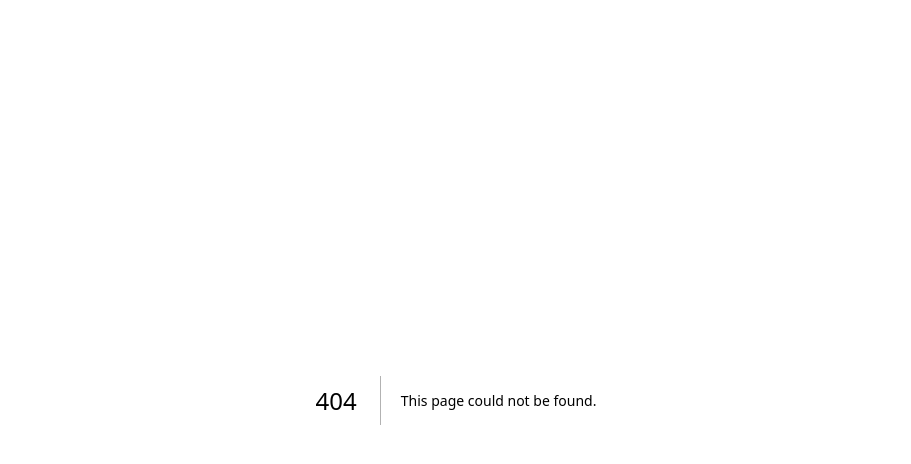
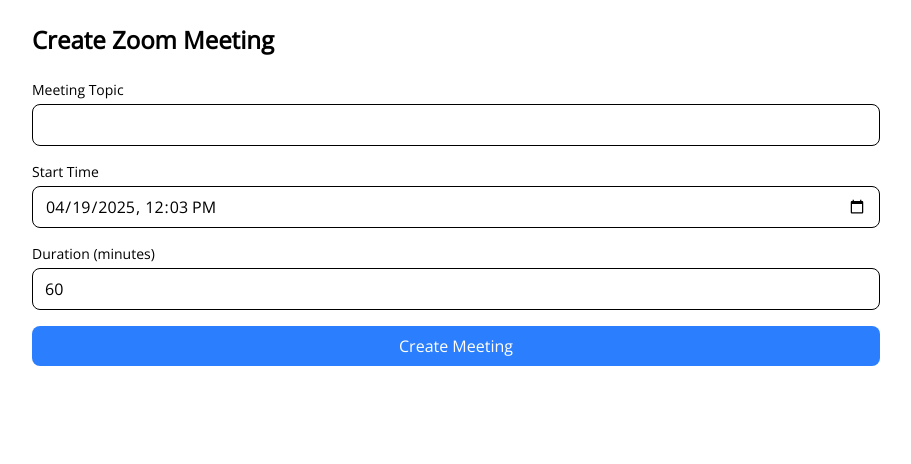
Before and after one commit to reynardaj/WeLearn, a Next.js app: page /session in a window 1280 px wide. Before the commit this address had no page. Shown: the top 464 px of the page, without its empty margins (184-1095 px from the left). Built offline with nearby package versions, Linux system fonts and the light colour scheme.

Commit message:
added create meeting zoom api

```diff
--- a/package.json
+++ b/package.json
@@ -10,7 +10,10 @@
   },
   "dependencies": {
     "autoprefixer": "^10.4.21",
+    "axios": "^1.9.0",
     "clsx": "^2.1.1",
+    "date-fns": "^4.1.0",
+    "jsonwebtoken": "^9.0.2",
     "next": "15.2.3",
     "nextjs-app": "file:",
     "postcss": "^8.5.3",
@@ -20,6 +23,7 @@
   "devDependencies": {
     "@eslint/eslintrc": "^3",
     "@tailwindcss/postcss": "^4",
+    "@types/jsonwebtoken": "^9.0.9",
     "@types/node": "^20",
     "@types/react": "^19",
     "@types/react-dom": "^19",
--- /dev/null
+++ b/src/app/api/zoom/create-meeting/route.ts
@@ -0,0 +1,39 @@
+import { NextResponse } from "next/server";
+import { ZoomAPI } from "@/lib/zoom";
+
+export async function POST(request: Request) {
+  try {
+    const body = await request.json();
+    const zoom = ZoomAPI.getInstance();
+
+    // Default meeting settings
+    const meetingData = {
+      topic: body.topic || "New Meeting",
+      type: 2, // Scheduled meeting
+      start_time: body.start_time || new Date().toISOString(),
+      duration: body.duration || 60, // 60 minutes
+      timezone: body.timezone || "Asia/Jakarta",
+      password: body.password || "123456",
+    };
+
+    const meeting = await zoom.createMeeting(meetingData);
+
+    return NextResponse.json({
+      success: true,
+      meeting: {
+        id: meeting.id,
+        join_url: meeting.join_url,
+        start_url: meeting.start_url,
+        topic: meeting.topic,
+        start_time: meeting.start_time,
+        duration: meeting.duration,
+      },
+    });
+  } catch (error) {
+    console.error("Error creating meeting:", error);
+    return NextResponse.json(
+      { success: false, error: "Failed to create meeting" },
+      { status: 500 }
+    );
+  }
+}
--- /dev/null
+++ b/src/app/session/page.tsx
@@ -0,0 +1,117 @@
+"use client";
+import { useState } from "react";
+import { format } from "date-fns";
+
+export default function SessionPage() {
+  const [topic, setTopic] = useState("");
+  const [startTime, setStartTime] = useState(new Date());
+  const [duration, setDuration] = useState(60);
+  const [meetingUrl, setMeetingUrl] = useState("");
+  const [loading, setLoading] = useState(false);
+
+  const handleSubmit = async (e: React.FormEvent) => {
+    e.preventDefault();
+    setLoading(true);
+
+    try {
+      const response = await fetch("/api/zoom/create-meeting", {
+        method: "POST",
+        headers: {
+          "Content-Type": "application/json",
+        },
+        body: JSON.stringify({
+          topic,
+          start_time: startTime.toISOString(),
+          duration,
+        }),
+      });
+
+      const data = await response.json();
+
+      if (data.success) {
+        setMeetingUrl(data.meeting.join_url);
+      } else {
+        alert("Failed to create meeting");
+      }
+    } catch (error) {
+      console.error("Error:", error);
+      alert("Error creating meeting");
+    } finally {
+      setLoading(false);
+    }
+  };
+
+  return (
+    <div className="max-w-4xl mx-auto p-6">
+      <h1 className="text-2xl font-bold mb-6">Create Zoom Meeting</h1>
+
+      <form onSubmit={handleSubmit} className="space-y-4">
+        <div>
+          <label htmlFor="topic" className="block text-sm font-medium mb-1">
+            Meeting Topic
+          </label>
+          <input
+            type="text"
+            id="topic"
+            value={topic}
+            onChange={(e) => setTopic(e.target.value)}
+            className="w-full px-3 py-2 border rounded-lg"
+            required
+          />
+        </div>
+
+        <div>
+          <label htmlFor="startTime" className="block text-sm font-medium mb-1">
+            Start Time
+          </label>
+          <input
+            type="datetime-local"
+            id="startTime"
+            value={format(startTime, "yyyy-MM-dd'T'HH:mm")}
+            onChange={(e) => setStartTime(new Date(e.target.value))}
+            className="w-full px-3 py-2 border rounded-lg"
+            required
+          />
+        </div>
+
+        <div>
+          <label htmlFor="duration" className="block text-sm font-medium mb-1">
+            Duration (minutes)
+          </label>
+          <input
+            type="number"
+            id="duration"
+            value={duration}
+            onChange={(e) => setDuration(Number(e.target.value))}
+            className="w-full px-3 py-2 border rounded-lg"
+            required
+            min="1"
+          />
+        </div>
+
+        <button
+          type="submit"
+          disabled={loading}
+          className="w-full bg-blue-500 text-white py-2 px-4 rounded-lg hover:bg-blue-600 disabled:opacity-50"
+        >
+          {loading ? "Creating..." : "Create Meeting"}
+        </button>
+      </form>
+
+      {meetingUrl && (
+        <div className="mt-8 p-4 bg-green-50 rounded-lg">
+          <h2 className="text-lg font-semibold mb-2">
+            Meeting Created Successfully!
+          </h2>
+          <p className="mb-2">Join URL: {meetingUrl}</p>
+          <button
+            onClick={() => window.open(meetingUrl, "_blank")}
+            className="bg-green-500 text-white py-2 px-4 rounded-lg hover:bg-green-600"
+          >
+            Open Meeting
+          </button>
+        </div>
+      )}
+    </div>
+  );
+}
--- /dev/null
+++ b/src/env.mjs
@@ -0,0 +1,8 @@
+// This file is required by the TypeScript compiler to resolve environment variables
+// It's not used directly by the application
+
+export const env = {
+  ZOOM_CLIENT_ID: process.env.ZOOM_CLIENT_ID,
+  ZOOM_CLIENT_SECRET: process.env.ZOOM_CLIENT_SECRET,
+  ZOOM_ACCOUNT_ID: process.env.ZOOM_ACCOUNT_ID,
+};
--- /dev/null
+++ b/src/lib/zoom.ts
@@ -0,0 +1,120 @@
+import { env } from "../env.mjs";
+
+interface ZoomTokenResponse {
+  access_token: string;
+  token_type: string;
+  expires_in: number;
+}
+
+export class ZoomAPI {
+  private static instance: ZoomAPI;
+  private accessToken: string | null = null;
+  private tokenExpiresAt: number = 0;
+
+  private constructor() {}
+
+  public static getInstance(): ZoomAPI {
+    if (!ZoomAPI.instance) {
+      ZoomAPI.instance = new ZoomAPI();
+    }
+    return ZoomAPI.instance;
+  }
+
+  private async getAccessToken(): Promise<string> {
+    if (this.accessToken && this.tokenExpiresAt > Date.now()) {
+      return this.accessToken;
+    }
+
+    if (
+      !env.ZOOM_CLIENT_ID ||
+      !env.ZOOM_CLIENT_SECRET ||
+      !env.ZOOM_ACCOUNT_ID
+    ) {
+      throw new Error(
+        "Missing required Zoom environment variables. Please check your .env file."
+      );
+    }
+
+    try {
+      const response = await fetch("https://zoom.us/oauth/token", {
+        method: "POST",
+        headers: {
+          Authorization: `Basic ${Buffer.from(
+            `${env.ZOOM_CLIENT_ID}:${env.ZOOM_CLIENT_SECRET}`
+          ).toString("base64")}`,
+          "Content-Type": "application/x-www-form-urlencoded",
+        },
+        body: new URLSearchParams({
+          grant_type: "account_credentials",
+          account_id: env.ZOOM_ACCOUNT_ID,
+        }),
+      });
+
+      if (!response.ok) {
+        const errorData = await response.json().catch(() => ({}));
+        const errorText = await response.text().catch(() => "");
+        throw new Error(
+          `Failed to get Zoom access token. Status: ${
+            response.status
+          }, Error: ${
+            errorData.error_description || errorText || "Unknown error"
+          }`
+        );
+      }
+
+      const data: ZoomTokenResponse = await response.json();
+      this.accessToken = data.access_token;
+      this.tokenExpiresAt = Date.now() + data.expires_in * 1000;
+
+      return this.accessToken;
+    } catch (error) {
+      console.error("Error in getAccessToken:", error);
+      throw error;
+    }
+  }
+
+  public async createMeeting(meetingData: {
+    topic: string;
+    start_time: string;
+    duration: number;
+    type: number;
+    timezone?: string;
+    password?: string;
+  }): Promise<any> {
+    const token = await this.getAccessToken();
+
+    const response = await fetch("https://api.zoom.us/v2/users/me/meetings", {
+      method: "POST",
+      headers: {
+        Authorization: `Bearer ${token}`,
+        "Content-Type": "application/json",
+      },
+      body: JSON.stringify(meetingData),
+    });
+
+    if (!response.ok) {
+      throw new Error("Failed to create Zoom meeting");
+    }
+
+    return response.json();
+  }
+
+  public async getMeeting(meetingId: string): Promise<any> {
+    const token = await this.getAccessToken();
+
+    const response = await fetch(
+      `https://api.zoom.us/v2/meetings/${meetingId}`,
+      {
+        headers: {
+          Authorization: `Bearer ${token}`,
+        },
+      }
+    );
+
+    if (!response.ok) {
+      throw new Error("Failed to get Zoom meeting details");
+    }
+
+    return response.json();
+  }
+}
```
Also changed, not shown: 2 other files (tests, documents, lock files or other folders).
